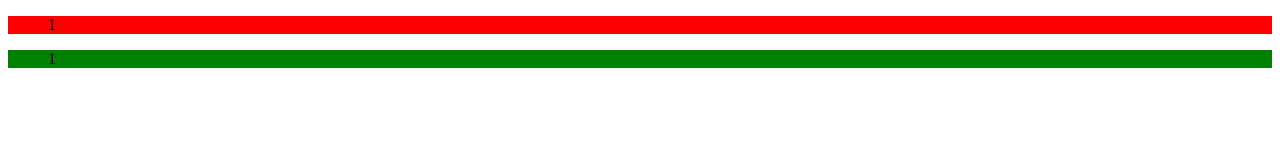
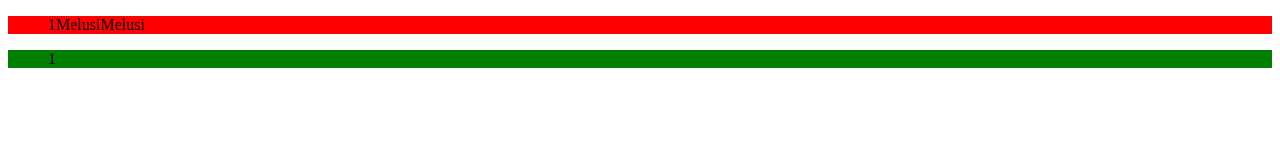
Before and after one commit to ChezVan/basicWebsite, a plain HTML site: page index.html in a window 1280 px wide. Drawn offline with Linux system fonts and the light colour scheme.

Commit message:
Changed navbar

```diff
--- a/index.html
+++ b/index.html
@@ -11,8 +11,8 @@
         <nav class="navbar">
             <ul>
                 <li>1</li>
-                <li></li>
-                <li></li>
+                <li>Melusi</li>
+                <li>Melusi</li>
                 <li></li>
                 <li></li>
                 <li></li>
```
